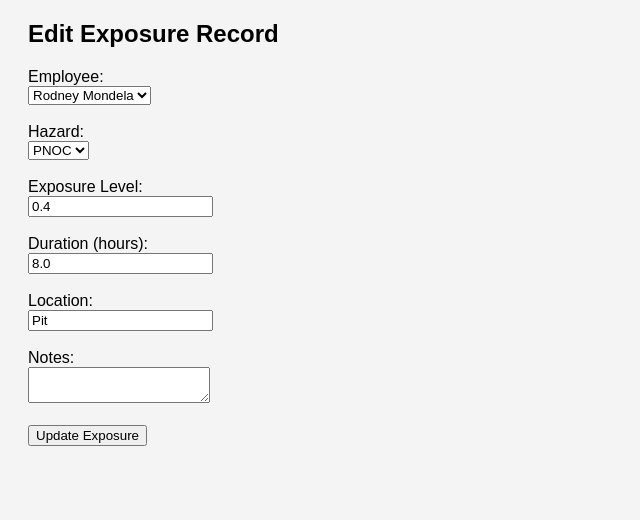
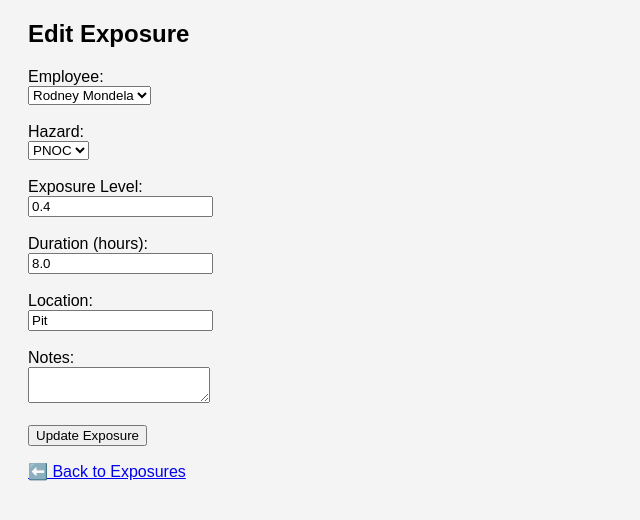
Before and after one commit to Rodneymondela/ohms_manager, a Flask app: template templates/edit_exposure.html in a window 1280 px wide. Shown: the part 66-586 px from the top of the page, without its empty margins (0-640 px from the left). Run offline with Flask 3, Linux system fonts and the light colour scheme; the template is opened without the code that fills it: values that come from a table or form of the project are taken from there, others are empty; data comes from the database, SQL or seed files in the repository.

Commit message:
Add edit exposure page

```diff
--- a/templates/edit_exposure.html
+++ b/templates/edit_exposure.html
@@ -2,7 +2,7 @@
 {% block title %}Edit Exposure{% endblock %}
 
 {% block content %}
-<h2>Edit Exposure Record</h2>
+<h2>Edit Exposure</h2>
 
 <form method="POST">
     <label>Employee:<br>
@@ -21,11 +21,24 @@
         </select>
     </label><br><br>
 
-    <label>Exposure Level:<br><input type="text" name="exposure_level" value="{{ exposure.exposure_level }}" required></label><br><br>
-    <label>Duration (hours):<br><input type="text" name="duration" value="{{ exposure.duration }}"></label><br><br>
-    <label>Location:<br><input type="text" name="location" value="{{ exposure.location }}"></label><br><br>
-    <label>Notes:<br><textarea name="notes">{{ exposure.notes }}</textarea></label><br><br>
+    <label>Exposure Level:<br>
+        <input type="text" name="exposure_level" value="{{ exposure.exposure_level }}" required>
+    </label><br><br>
+
+    <label>Duration (hours):<br>
+        <input type="text" name="duration" value="{{ exposure.duration }}">
+    </label><br><br>
+
+    <label>Location:<br>
+        <input type="text" name="location" value="{{ exposure.location }}">
+    </label><br><br>
+
+    <label>Notes:<br>
+        <textarea name="notes">{{ exposure.notes }}</textarea>
+    </label><br><br>
 
     <button type="submit">Update Exposure</button>
 </form>
+
+<p><a href="{{ url_for('manage_exposures') }}">⬅️ Back to Exposures</a></p>
 {% endblock %}
```
